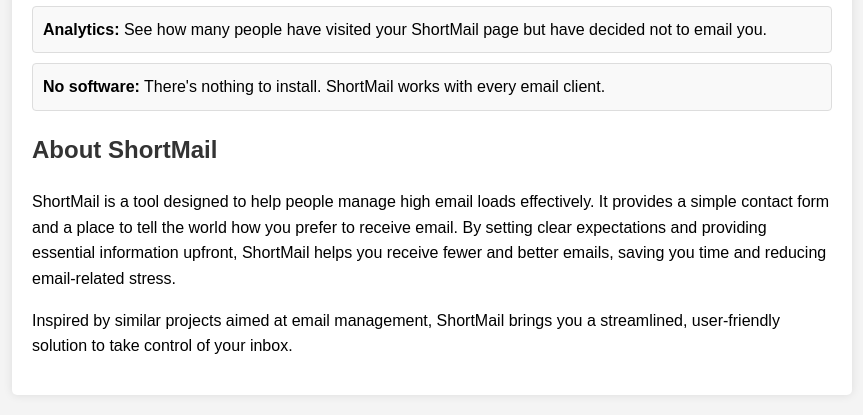
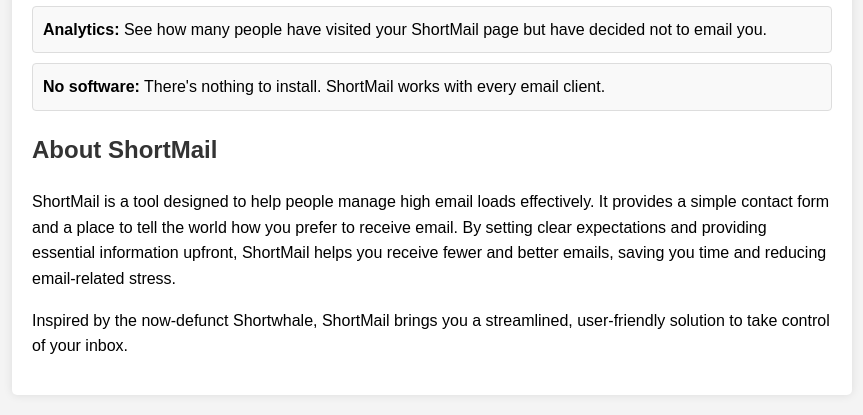
Before and after one commit to nll-ai/shortmail, a FastAPI app: page / in a window 1280 px wide. Shown: the part 1066-1481 px from the top of the page, without its empty margins (208-1071 px from the left). Run offline with FastAPI, Linux system fonts and the light colour scheme.

Commit message:
fix(index.html)📝: Update reference to inspiration source in About section.
- Specify inspiration source as 'the now-defunct Shortwhale'.

```diff
--- a/app/templates/index.html
+++ b/app/templates/index.html
@@ -48,7 +48,7 @@
         <div class="about-section">
             <h2>About ShortMail</h2>
             <p>ShortMail is a tool designed to help people manage high email loads effectively. It provides a simple contact form and a place to tell the world how you prefer to receive email. By setting clear expectations and providing essential information upfront, ShortMail helps you receive fewer and better emails, saving you time and reducing email-related stress.</p>
-            <p>Inspired by similar projects aimed at email management, ShortMail brings you a streamlined, user-friendly solution to take control of your inbox.</p>
+            <p>Inspired by the now-defunct Shortwhale, ShortMail brings you a streamlined, user-friendly solution to take control of your inbox.</p>
         </div>
     </div>
 </body>
```
